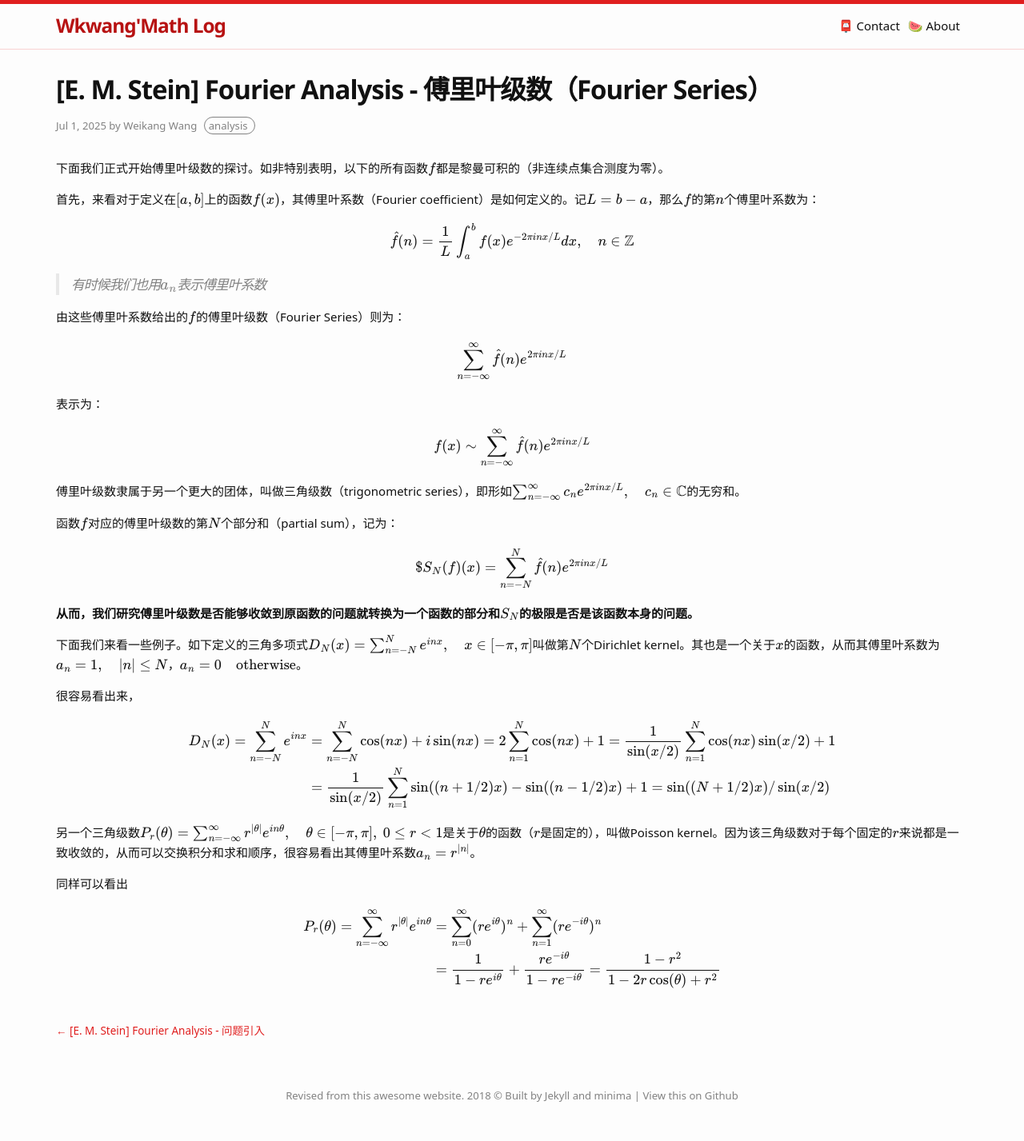
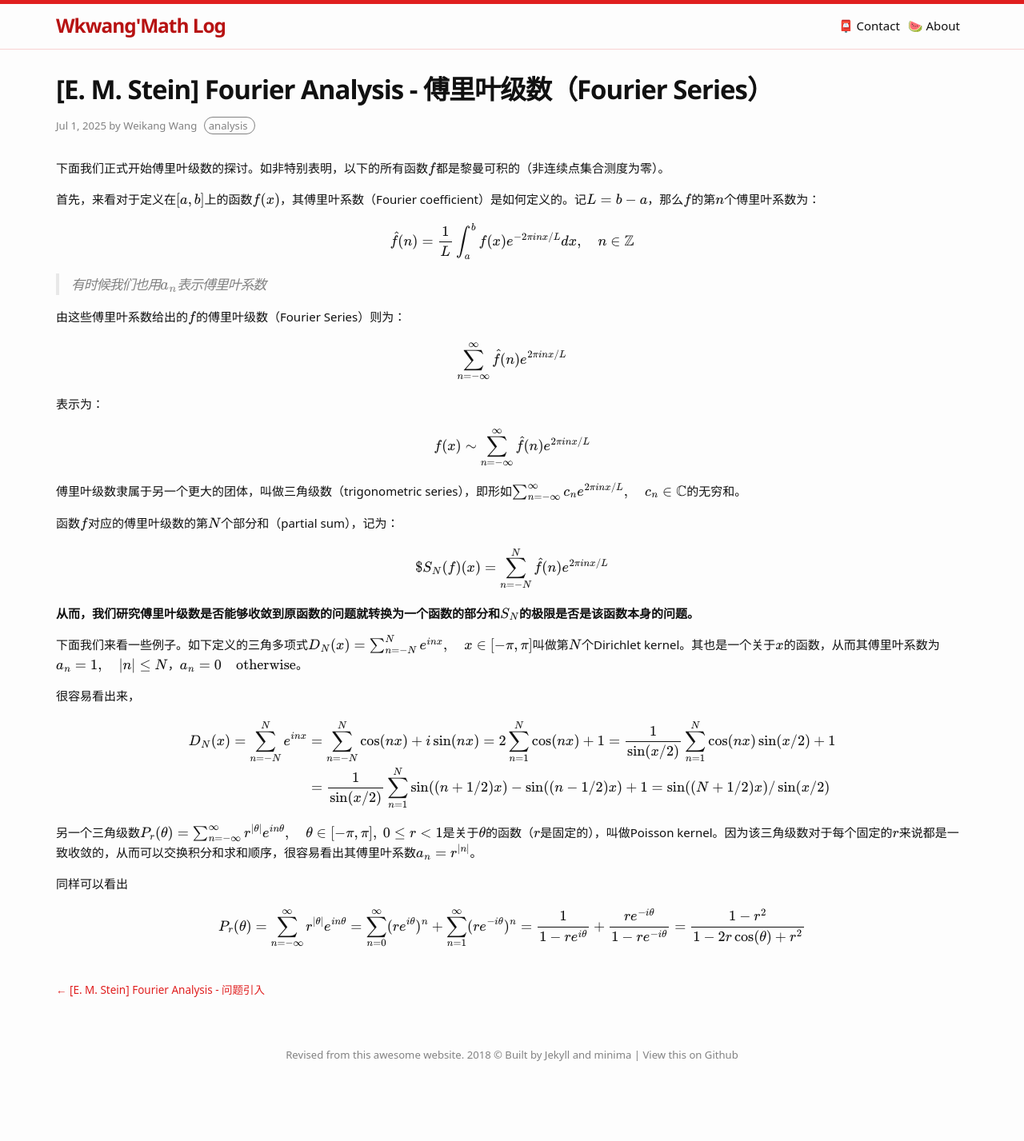
Before and after one commit to Wei-kang-Wang/math-log, a Jekyll site: the page built from _posts/2025-07-02-傅里叶级数(E.M.Stein Fourier Analysis).md, in a window 1280 px wide. Shown: the whole page at 80% size. Built offline with Jekyll 4.4.1, drawn with Linux system fonts in a browser that asks for light colours; some web fonts are replaced; formulas are drawn with MathJax 3; after the commit the page ends 1376 px from its top, so only the background shows below that.

Commit message:
Update 2025-07-02-傅里叶级数(E.M.Stein Fourier Analysis).md

```diff
--- a/_posts/2025-07-02-傅里叶级数(E.M.Stein Fourier Analysis).md
+++ b/_posts/2025-07-02-傅里叶级数(E.M.Stein Fourier Analysis).md
@@ -51,9 +51,4 @@ $$
 
 同样可以看出
 
-$$
-\begin{align}
-P_r(\theta) = \sum_{n=-\infty}^{\infty} r^{\vert \theta \vert} e^{in \theta} &= \sum_{n=0}^{\infty} (re^{i\theta})^n + \sum_{n=1}^{\infty} (re^{-i\theta})^n \\
-&= \frac{1}{1 - re^{i\theta}} + \frac{re^{-i\theta}}{1 - re^{-i\theta}} = \frac{1-r^2}{1-2r \cos(\theta) + r^2}
-\end{align}
-$$
+$$P_r(\theta) = \sum_{n=-\infty}^{\infty} r^{\vert \theta \vert} e^{in \theta} = \sum_{n=0}^{\infty} (re^{i\theta})^n + \sum_{n=1}^{\infty} (re^{-i\theta})^n = \frac{1}{1 - re^{i\theta}} + \frac{re^{-i\theta}}{1 - re^{-i\theta}} = \frac{1-r^2}{1-2r \cos(\theta) + r^2}$$
```
